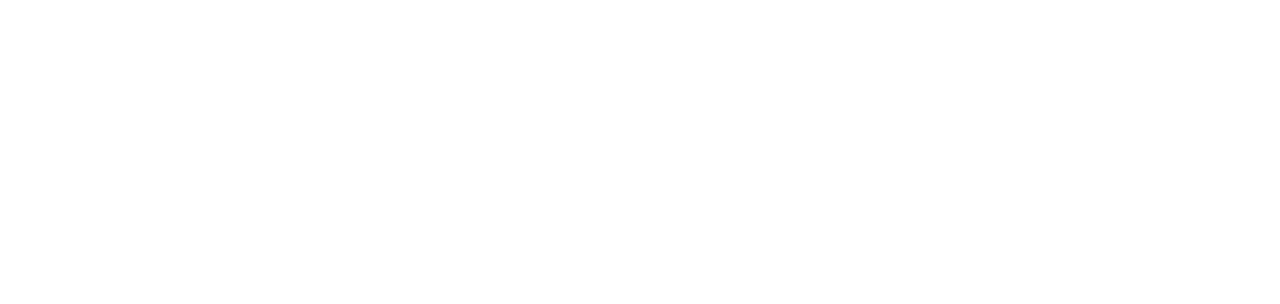
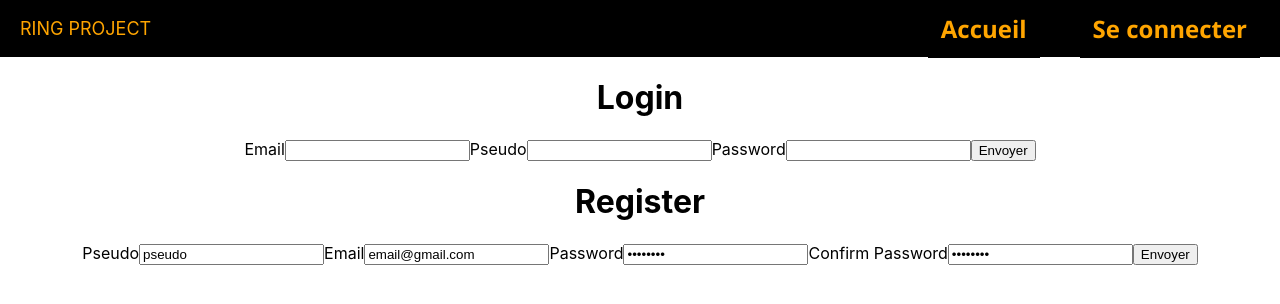
Before and after one commit to AvellaJB/projet-ring-frontend, a React (Create React App) app: page /login in a window 1280 px wide. Before the commit this address had no page. Shown: the top 304 px of the page. Built offline with nearby package versions, Linux system fonts and the light colour scheme.

Commit message:
Login et Logout Front OK + navbar dyn

```diff
--- /dev/null
+++ b/src/components/Login.js
@@ -0,0 +1,50 @@
+import { useState } from "react";
+import services from "../services";
+
+function Login({ setConnected }) {
+  const [body, setBody] = useState({
+    mail: "",
+    password: "",
+    pseudo: "",
+  });
+
+  function updateBody(key, value) {
+    setBody({ ...body, [key]: value });
+  }
+
+  function handleChangeInput(e) {
+    const { name, value } = e.target;
+    updateBody(name, value);
+  }
+
+  function handleSubmitLogin(e) {
+    e.preventDefault();
+    services
+      .login(body)
+      .then(() => {
+        localStorage.setItem("connected", true);
+        setConnected(true);
+      })
+      .catch((err) => {
+        console.log(err.response);
+        alert("Did not work");
+      });
+  }
+
+  return (
+    <div>
+      <form onSubmit={handleSubmitLogin} onChange={handleChangeInput}>
+        <h1>Login</h1>
+        <label>Email</label>
+        <input type="email" name="mail" />
+        <label>Pseudo</label>
+        <input type="text" name="pseudo" />
+        <label>Password</label>
+        <input type="password" name="password" />
+        <button>Envoyer</button>
+      </form>
+    </div>
+  );
+}
+
+export default Login;
--- a/src/components/Navbar.js
+++ b/src/components/Navbar.js
@@ -2,7 +2,12 @@
 import "./Navbar.css";
 import { BrowserRouter as Router, Link, Route, Switch } from "react-router-dom";
 
-function Navbar() {
+function Navbar({ connected, setConnected }) {
+  function disconnect() {
+    localStorage.removeItem("connected");
+    setConnected(false);
+  }
+
   return (
     <div className="navbar">
       <p className="logo">RING PROJECT</p>
@@ -10,15 +15,26 @@
         <Link to="/" className="linkNavbar">
           Accueil
         </Link>
+        {connected === true && (
           <Link to="/library" className="linkNavbar">
             Ma Bibliothèque
           </Link>
+        )}
+        {connected === true && (
           <Link to="/ajout" className="linkNavbar">
             Ajout
           </Link>
-        <Link to="/profil" className="linkNavbar">
-          Mon profil
+        )}
+        {connected === false && (
+          <Link to="/login" className="linkNavbar">
+            Se connecter
           </Link>
+        )}
+        {connected === true && (
+          <a onClick={disconnect} className="linkNavbar">
+            Se déconnecter
+          </a>
+        )}
       </div>
     </div>
   );
--- /dev/null
+++ b/src/components/Register.js
@@ -0,0 +1,22 @@
+import React from "react";
+
+function Register() {
+  return (
+    <div>
+      <form>
+        <h1>Register</h1>
+        <label>Pseudo</label>
+        <input type="text" name="pseudo" value="pseudo" />
+        <label>Email</label>
+        <input type="email" name="email" value="email@gmail.com" />
+        <label>Password</label>
+        <input type="password" name="password" value="password" />
+        <label>Confirm Password</label>
+        <input type="password" name="confirmPassword" value="password" />
+        <button>Envoyer</button>
+      </form>
+    </div>
+  );
+}
+
+export default Register;
--- a/src/pages/Ajout.js
+++ b/src/pages/Ajout.js
@@ -5,7 +5,6 @@
 function Ajout() {
   return (
     <div>
-      <Navbar />
       <AddBook />
     </div>
   );
--- a/src/pages/AllPages.js
+++ b/src/pages/AllPages.js
@@ -1,18 +1,32 @@
-import React from "react";
+import React, { useEffect, useState } from "react";
 import { Route, Routes } from "react-router-dom";
 import UserLibrary from "./UserLibrary";
 import Ajout from "./Ajout";
 import Home from "./Home";
-import ProfilPage from "./ProfilPage";
+import Connexion from "./Connexion";
+import Navbar from "../components/Navbar";
 
 function AllPages() {
+  const [connected, setConnected] = useState(false);
+
+  useEffect(() => {
+    const connected = localStorage.getItem("connected");
+    setConnected(connected === "true");
+  }, []);
+
   return (
-    <Routes>
-      <Route path="/" element={<Home />} />
-      <Route path="/library" element={<UserLibrary />} />
-      <Route path="/ajout" element={<Ajout />} />
-      <Route path="/profil" element={<ProfilPage />} />
-    </Routes>
+    <div>
+      <Navbar connected={connected} setConnected={setConnected} />
+      <Routes>
+        <Route path="/" element={<Home />} />
+        <Route path="/library" element={<UserLibrary />} />
+        <Route path="/ajout" element={<Ajout />} />
+        <Route
+          path="/login"
+          element={<Connexion setConnected={setConnected} />}
+        />
+      </Routes>
+    </div>
   );
 }
 
--- /dev/null
+++ b/src/pages/Connexion.js
@@ -0,0 +1,14 @@
+import Login from "../components/Login";
+import Navbar from "../components/Navbar";
+import Register from "../components/Register";
+
+function Connexion({ setConnected }) {
+  return (
+    <div>
+      <Login setConnected={setConnected} />
+      <Register />
+    </div>
+  );
+}
+
+export default Connexion;
--- a/src/pages/Home.js
+++ b/src/pages/Home.js
@@ -7,7 +7,6 @@
 function Home() {
   return (
     <div>
-      <Navbar />
       <div className="textOne">
         <p className="text">
           Avec RING PROJECT, créez votre propre bibliothèque numérique et
--- a/src/pages/ProfilPage.js
+++ /dev/null
@@ -1,12 +0,0 @@
-import Navbar from "../components/Navbar";
-
-function ProfilPage() {
-  return (
-    <div>
-      <Navbar />
-      <div>ProfilPage</div>
-    </div>
-  );
-}
-
-export default ProfilPage;
--- a/src/pages/UserLibrary.js
+++ b/src/pages/UserLibrary.js
@@ -24,7 +24,6 @@
 
   return (
     <div>
-      <Navbar />
       <h1>Mes livres.</h1>
       <div className="library">
         {books.map((book) => (
--- a/src/services.js
+++ b/src/services.js
@@ -11,6 +11,9 @@
   AddBook(body) {
     return base.post("/add-book", body).then((res) => res.data);
   },
+  login(body) {
+    return base.post("/login", body).then((res) => res.data);
+  },
 };
 
 export default services;
```
Lines whose indentation alone changed are shown as unchanged.
